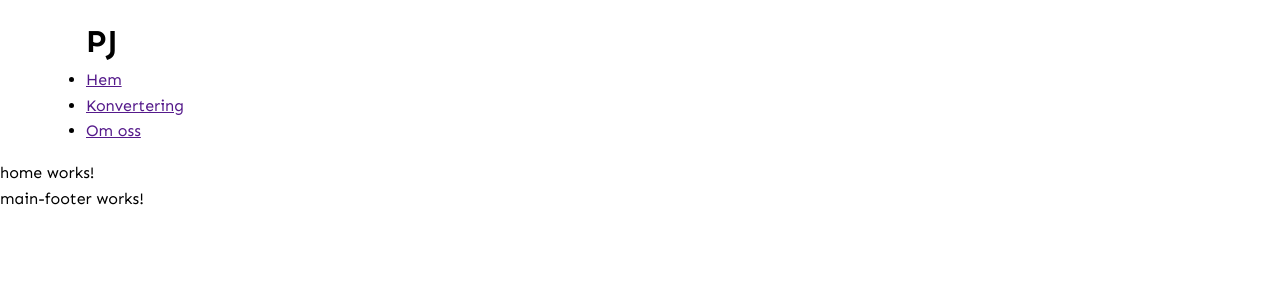
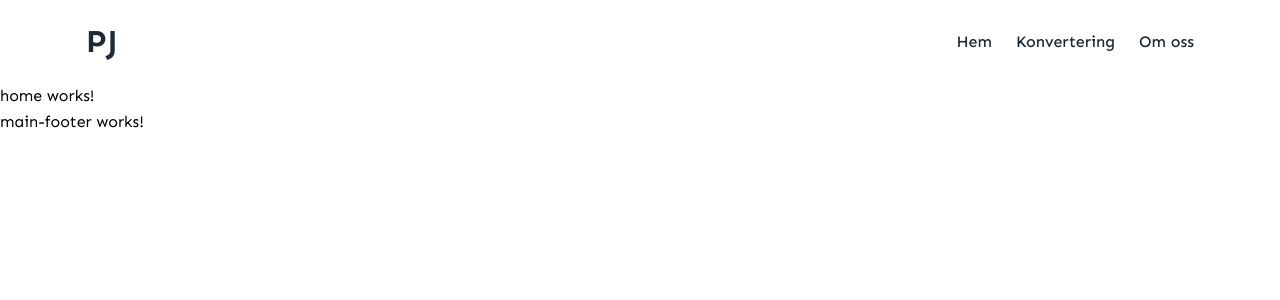
Before and after one commit to Punttt/AngularLab, an Angular app: page /home in a window 1280 px wide. Shown: the top 300 px of the page. Built offline with nearby package versions, Linux system fonts and the light colour scheme.

Commit message:
fixar CSS för header och navbar

```diff
--- a/src/app/partials/main-header/main-header.scss
+++ b/src/app/partials/main-header/main-header.scss
@@ -0,0 +1,28 @@
+header {
+    color: #1E2A38;
+}
+
+.container {
+    display: flex;
+    justify-content: space-between;
+    align-items: center;
+}
+
+nav ul {
+    list-style: none;
+    display: flex;
+    gap: 1.5rem;
+    margin: 0;
+    padding: 0;
+}
+
+nav ul li a {
+    text-decoration: none;
+    color: #1E2A38;
+    font-weight: 500;
+    padding: 0.25rem 0;
+}
+
+nav ul li a:hover {
+    opacity: 0.7;
+}
```
